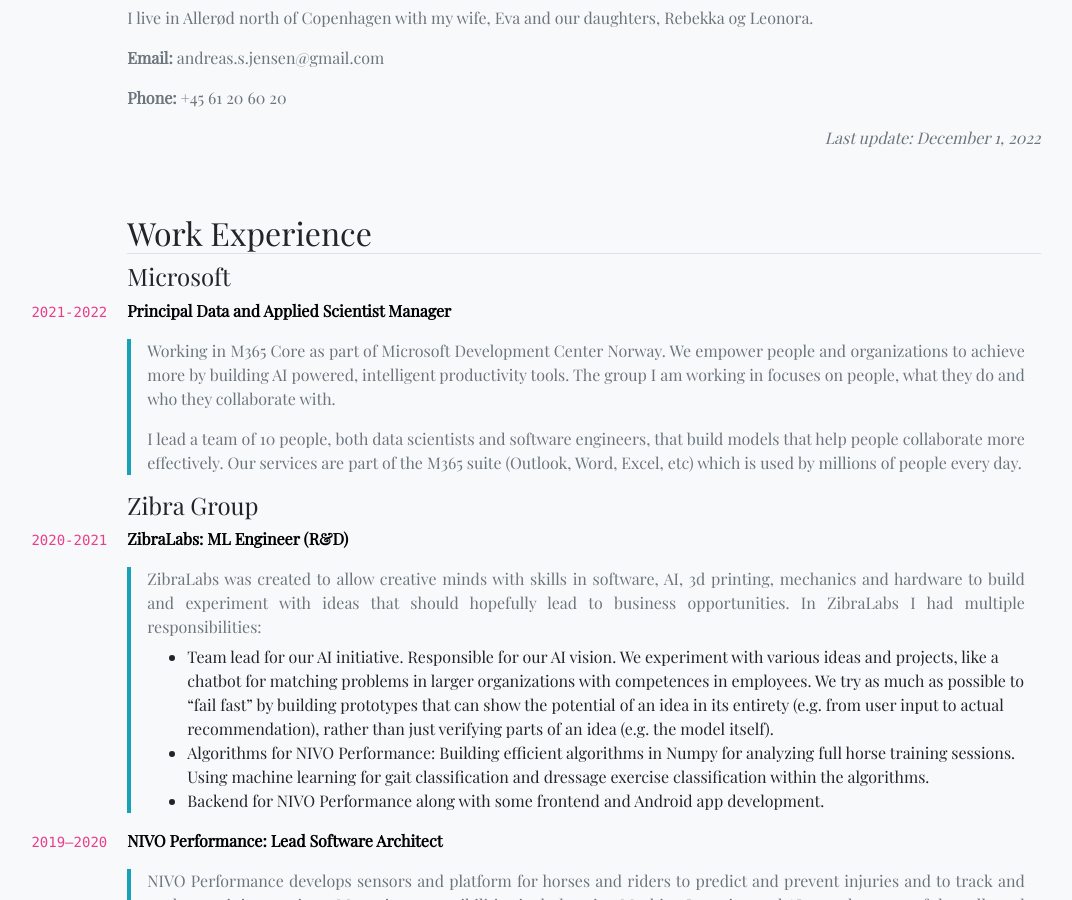
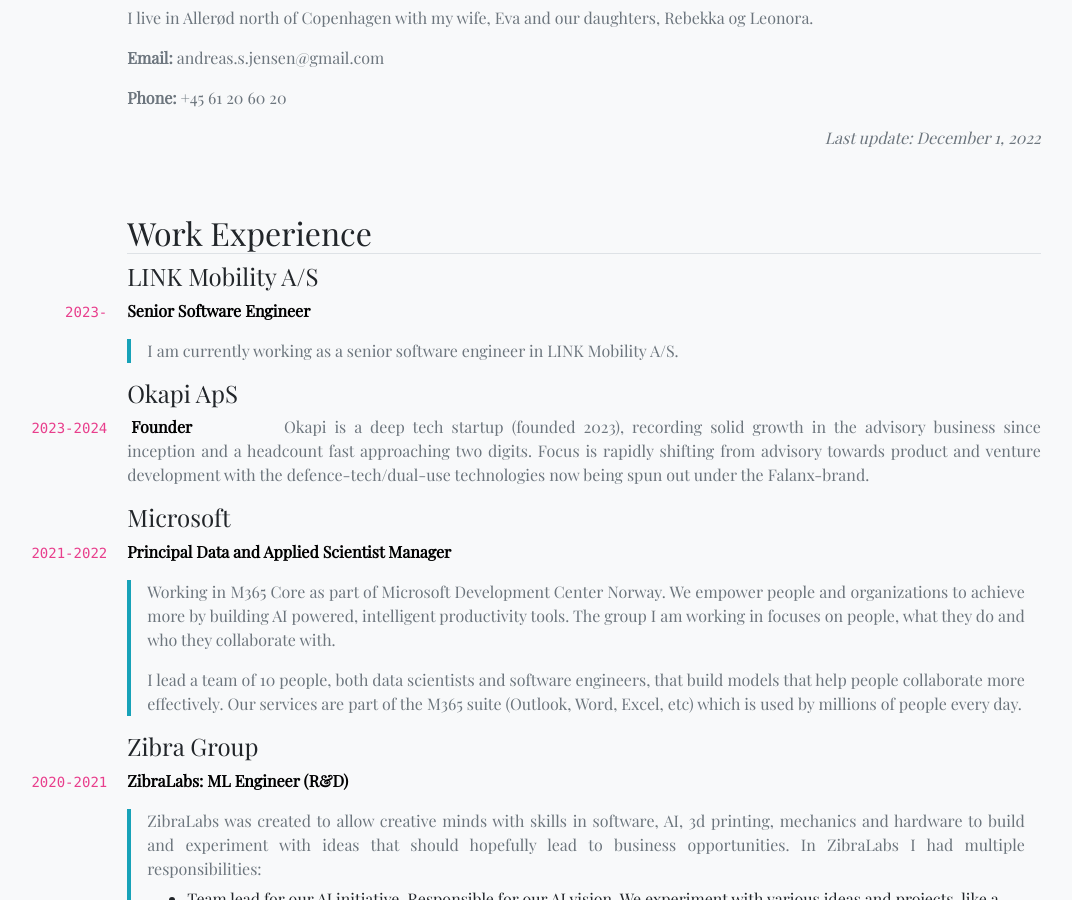
Before and after one commit to andreasschmidtjensen/andreasschmidtjensen.github.io, a Jekyll site: the page built from cv.md, in a window 1280 px wide and 900 px high, scrolled down 638 px. Shown: the whole window, without its empty margins (56-1128 px from the left). Built offline with Jekyll 4.4.1, drawn with Linux system fonts in a browser that asks for light colours; nearby versions of some CDN libraries.

Commit message:
Fix CV and favicon

```diff
--- a/cv.md
+++ b/cv.md
@@ -39,6 +39,16 @@
 </div>
 
 ## Work Experience
+
+#### LINK Mobility A/S
+`2023-`
+**Senior Software Engineer**
+> I am currently working as a senior software engineer in LINK Mobility A/S.
+
+#### Okapi ApS
+`2023-2024`
+**Founder**
+Okapi is a deep tech startup (founded 2023), recording solid growth in the advisory business since inception and a headcount fast approaching two digits. Focus is rapidly shifting from advisory towards product and venture development with the defence-tech/dual-use technologies now being spun out under the Falanx-brand.
 
 #### Microsoft
 `2021-2022`
```
Also changed, not shown: favicon.ico.
